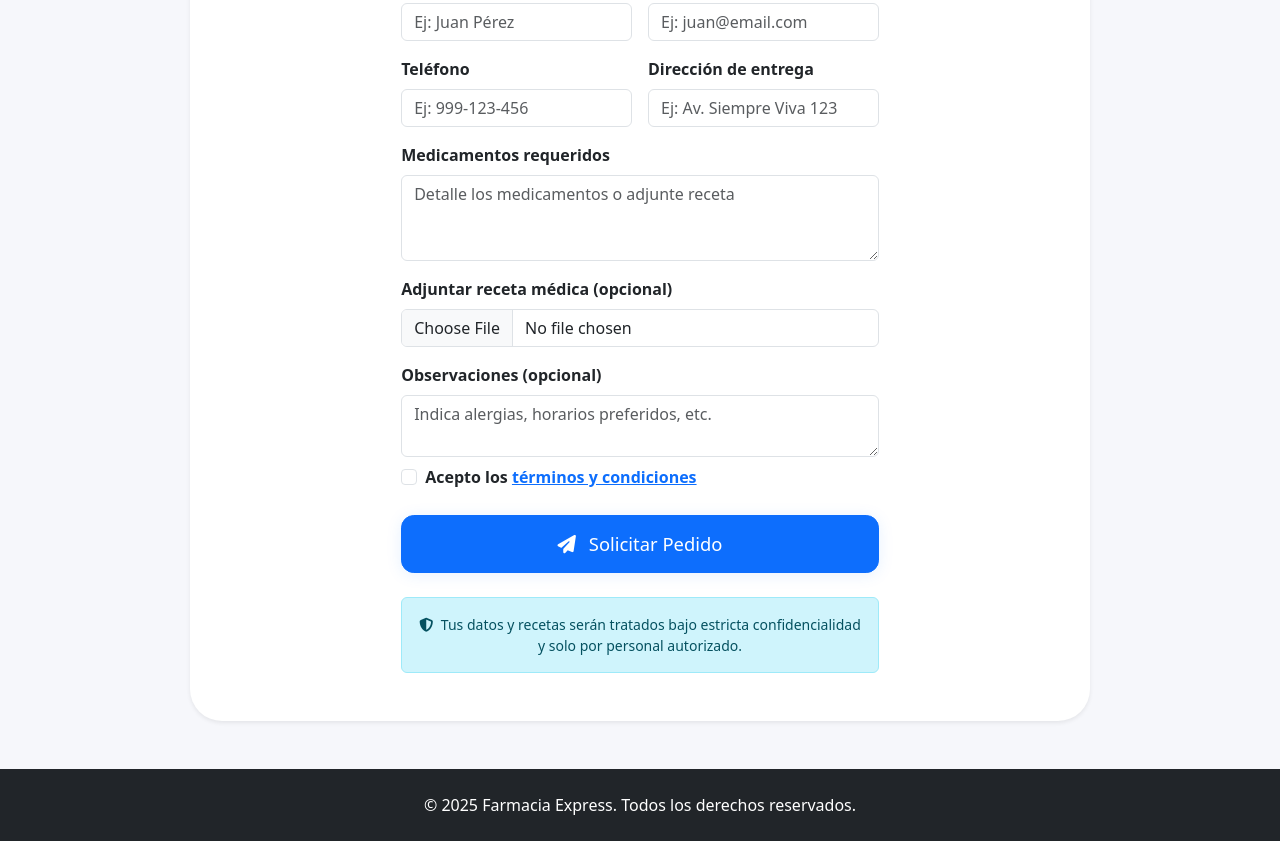
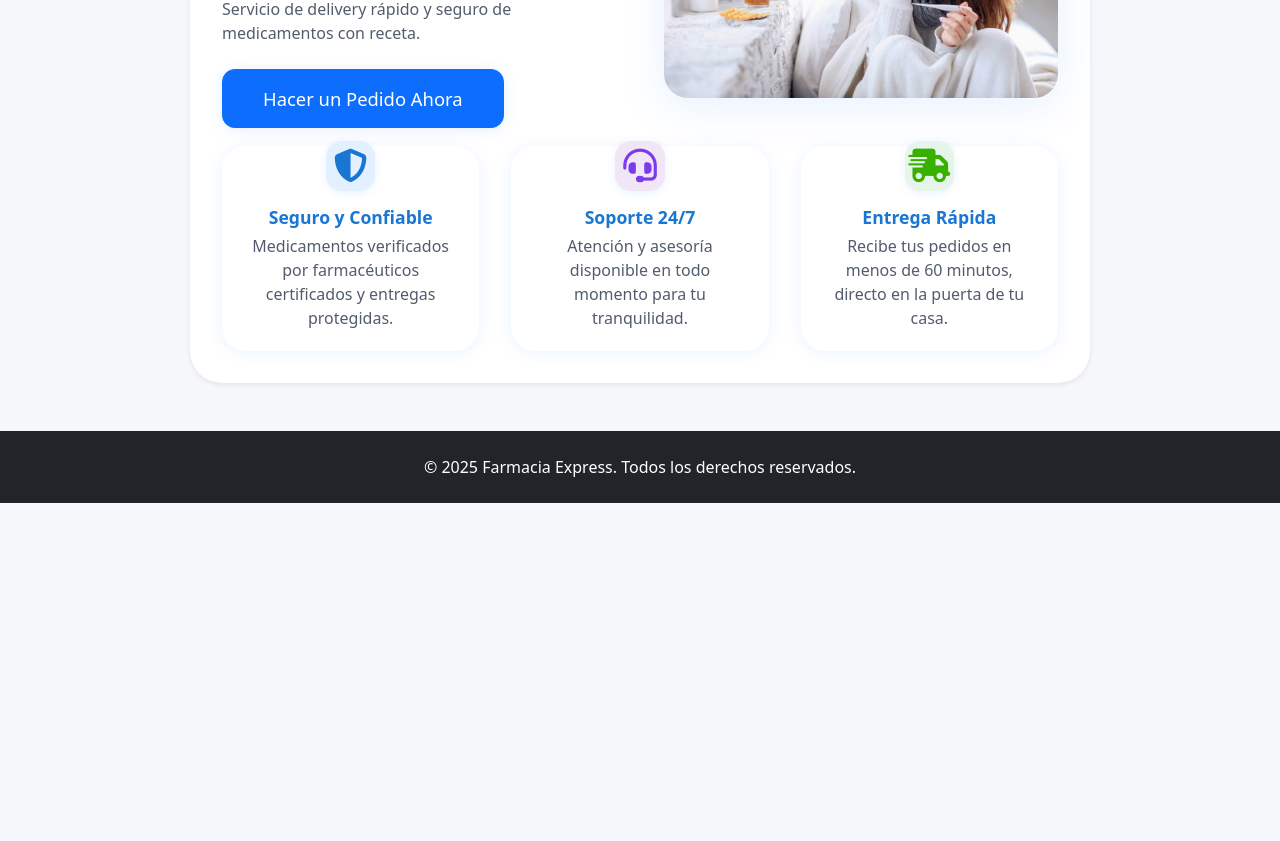
Before and after one commit to delcastillogm/farmaciaexpress, a plain HTML site: page index.html in a window 1280 px wide. Shown: the part 332-1173 px from the top of the page. After the commit the page ends 835 px from the top, so only its background shows below. Drawn offline with nearby package versions, Linux system fonts and the light colour scheme.

Commit message:
Update index.html

```diff
--- a/index.html
+++ b/index.html
@@ -1,12 +1,12 @@
 <!DOCTYPE html>
 <html lang="es">
 <head>
-    <meta charset="utf-8"/>
-    <meta name="viewport" content="width=device-width, initial-scale=1"/>
-    <title>Registro de Pedido | Farmacia Express</title>
+    <meta charset="UTF-8">
+    <meta name="viewport" content="width=device-width, initial-scale=1.0">
+    <title>Farmacia Express</title>
     <!-- Bootstrap CSS -->
-    <link href="https://cdn.jsdelivr.net/npm/bootstrap@5.3.3/dist/css/bootstrap.min.css" rel="stylesheet">
-    <!-- Font Awesome for icons -->
+    <link href="https://cdn.jsdelivr.net/npm/bootstrap@5.3.3/dist/css/bootstrap.min.css" rel="stylesheet" crossorigin="anonymous">
+    <!-- Font Awesome CSS -->
     <link rel="stylesheet" href="https://cdnjs.cloudflare.com/ajax/libs/font-awesome/6.4.0/css/all.min.css">
     <!-- CSS global -->
     <link rel="stylesheet" href="styles.css">
@@ -43,59 +43,37 @@
     <!-- FIN HEADER/NAVBAR -->
 
     <div class="main-card shadow-sm">
-        <div class="row justify-content-center">
-            <div class="col-lg-7 col-md-9 col-12 mx-auto">
-                <h1 class="fw-bold mb-3" style="color:#1976d2;">Solicita tu Pedido</h1>
-                <p class="lead mb-4" style="color:#525c6d;">Completa los datos para el delivery de tus medicamentos. Tu información es confidencial y segura.</p>
-                <form autocomplete="on" novalidate>
-                    <div class="row g-3">
-                        <div class="col-md-6">
-                            <label for="nombrePaciente" class="form-label fw-semibold">Nombre completo</label>
-                            <input type="text" class="form-control" id="nombrePaciente" name="nombre" placeholder="Ej: Juan Pérez" required autocomplete="name">
-                        </div>
-                        <div class="col-md-6">
-                            <label for="emailPaciente" class="form-label fw-semibold">Correo electrónico</label>
-                            <input type="email" class="form-control" id="emailPaciente" name="email" placeholder="Ej: juan@email.com" required autocomplete="email">
-                        </div>
-                        <div class="col-md-6">
-                            <label for="telefonoPaciente" class="form-label fw-semibold">Teléfono</label>
-                            <input type="tel" class="form-control" id="telefonoPaciente" name="telefono" placeholder="Ej: 999-123-456" required autocomplete="tel">
-                        </div>
-                        <div class="col-md-6">
-                            <label for="direccionEntrega" class="form-label fw-semibold">Dirección de entrega</label>
-                            <input type="text" class="form-control" id="direccionEntrega" name="direccion" placeholder="Ej: Av. Siempre Viva 123" required autocomplete="street-address">
-                        </div>
-                        <div class="col-12">
-                            <label for="medicamentos" class="form-label fw-semibold">Medicamentos requeridos</label>
-                            <textarea class="form-control" id="medicamentos" name="medicamentos" rows="3" placeholder="Detalle los medicamentos o adjunte receta" required></textarea>
-                        </div>
-                        <div class="col-12">
-                            <label for="recetaMedica" class="form-label fw-semibold">Adjuntar receta médica (opcional)</label>
-                            <input type="file" class="form-control" id="recetaMedica" name="receta" accept="image/*,.pdf">
-                        </div>
-                        <div class="col-12">
-                            <label for="observaciones" class="form-label fw-semibold">Observaciones (opcional)</label>
-                            <textarea class="form-control" id="observaciones" name="observaciones" rows="2" placeholder="Indica alergias, horarios preferidos, etc."></textarea>
-                        </div>
-                        <div class="col-12 mt-2">
-                            <div class="form-check">
-                                <input class="form-check-input" type="checkbox" id="aceptoTerminos" required>
-                                <label class="form-check-label fw-semibold" for="aceptoTerminos">
-                                    Acepto los <a href="terminos.html" target="_blank">términos y condiciones</a>
-                                </label>
-                            </div>
-                        </div>
-                        <div class="col-12 text-center mt-4">
-                            <button type="submit" class="btn btn-primary btn-main w-100">
-                                <i class="fa-solid fa-paper-plane me-2"></i> Solicitar Pedido
-                            </button>
-                        </div>
-                    </div>
-                </form>
-                <div class="alert alert-info mt-4 text-center small" role="alert">
-                    <i class="fa-solid fa-shield-halved me-1"></i>
-                    Tus datos y recetas serán tratados bajo estricta confidencialidad y solo por personal autorizado.
+        <div class="row align-items-center justify-content-center g-5">
+            <div class="col-md-6 text-center text-md-start">
+                <h1 class="fw-bold mb-3" style="color:#1976d2;">Tus Medicamentos en la Puerta de tu Casa</h1>
+                <p class="lead mb-4" style="color:#525c6d;">Servicio de delivery rápido y seguro de medicamentos con receta.</p>
+                <a href="MedicineDeliveryForm.html" class="btn btn-primary btn-main">Hacer un Pedido Ahora</a>
+            </div>
+            <div class="col-md-6 text-center">
+                <img src="imagen1.jpg" alt="Paciente en casa" class="hero-img">
+            </div>
+        </div>
+        <div class="feature-row mt-3">
+            <div class="card card-feature text-center">
+                <div class="feature-icon icon-blue mx-auto">
+                    <i class="fa-solid fa-shield-halved"></i>
                 </div>
+                <h5>Seguro y Confiable</h5>
+                <p>Medicamentos verificados por farmacéuticos certificados y entregas protegidas.</p>
+            </div>
+            <div class="card card-feature text-center">
+                <div class="feature-icon icon-purple mx-auto">
+                    <i class="fa-solid fa-headset"></i>
+                </div>
+                <h5>Soporte 24/7</h5>
+                <p>Atención y asesoría disponible en todo momento para tu tranquilidad.</p>
+            </div>
+            <div class="card card-feature text-center">
+                <div class="feature-icon icon-green mx-auto">
+                    <i class="fa-solid fa-truck-fast"></i>
+                </div>
+                <h5>Entrega Rápida</h5>
+                <p>Recibe tus pedidos en menos de 60 minutos, directo en la puerta de tu casa.</p>
             </div>
         </div>
     </div>
```
